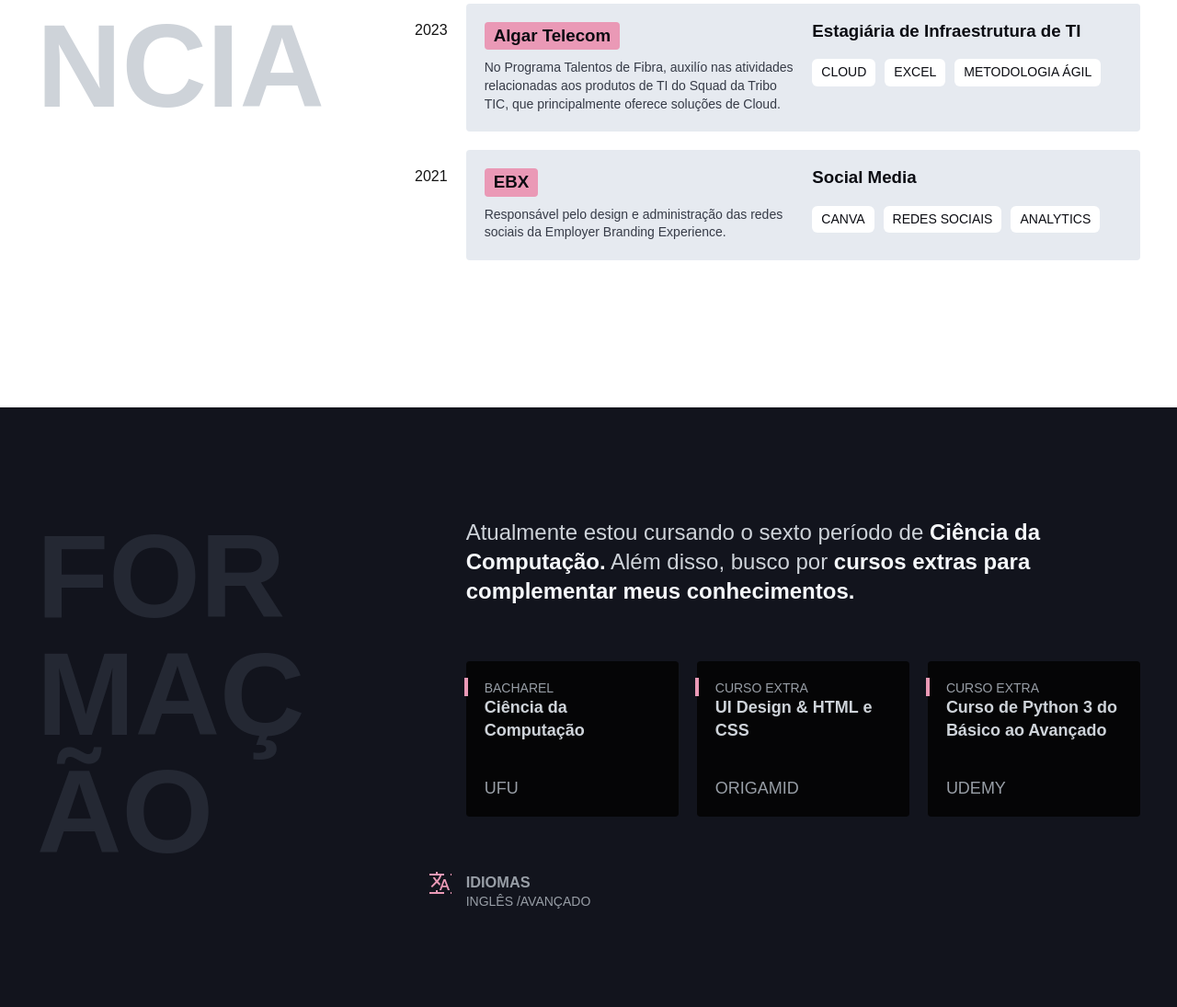
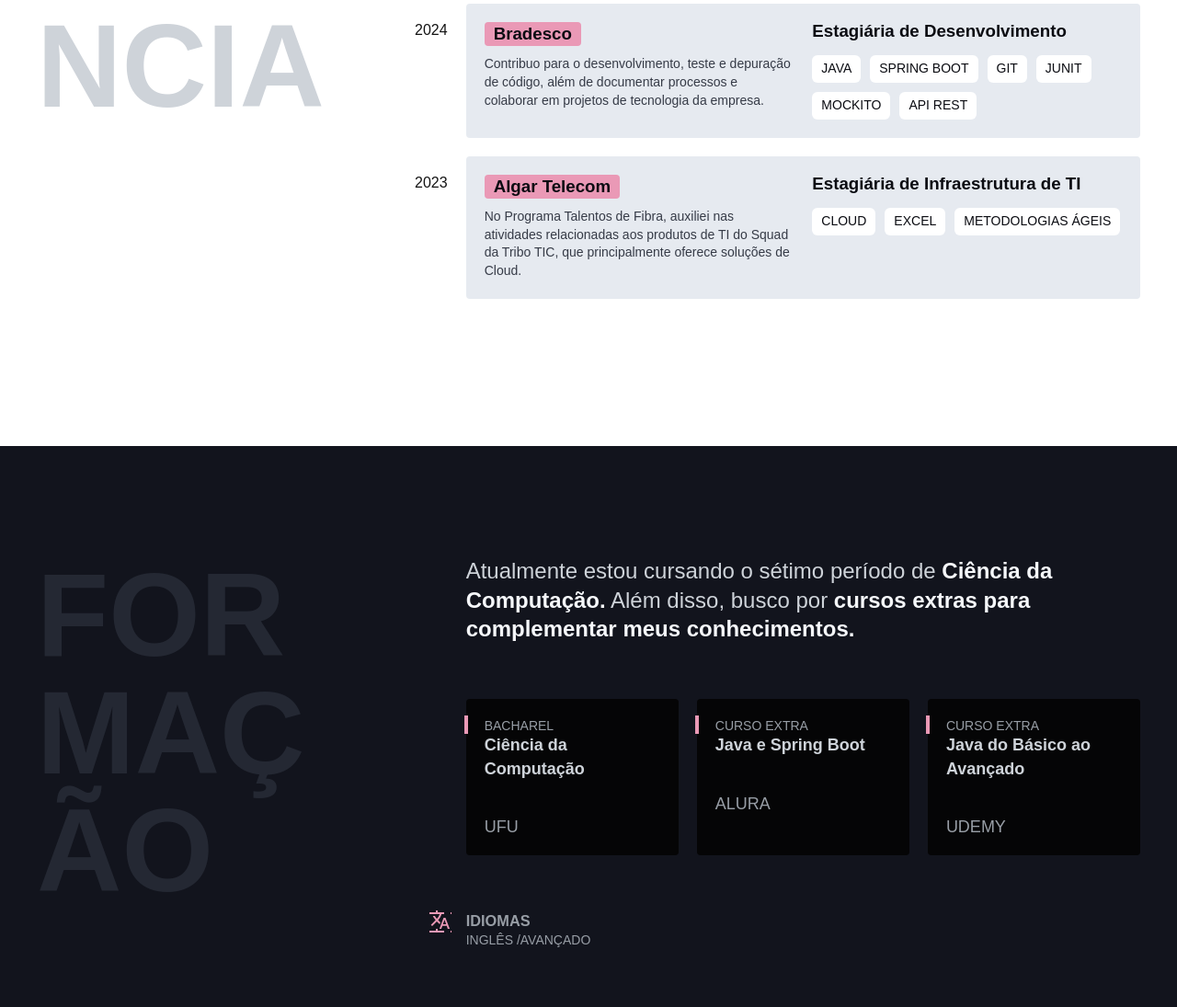
Before and after one commit to mendespann/mendespann.github.io, a plain HTML site: page index.html in a window 1280 px wide. Shown: the part 955-2050 px from the top of the page at 92% size. Drawn offline with Linux system fonts and the light colour scheme.

Commit message:
Atualizações 2024

```diff
--- a/css/experiencia.css
+++ b/css/experiencia.css
@@ -50,7 +50,7 @@
   font-weight: bold;
   background: #ea99b6;
   border-radius: 4px;
-  padding: 5px 10px;
+  padding: 3px 10px;
   width: fit-content;
 }
 
--- a/index.html
+++ b/index.html
@@ -31,38 +31,42 @@
   <main class="introducao">
     <img src="./img/fotinha.png" alt="">
     <div>
-      <h1>Oi, eu sou a <br> Pamela Mendes!</h1>
+      <h1>Oi, eu sou a <br> Pamela!</h1>
       <p>Cursando Ciência da Computação na UFU 📚</p>
-      <p>Estagiária de Infraestrutura de TI na Algar Telecom 🖥️</p>
+      <p>Estagiária de Desenvolvimento de Sistemas no Bradesco 🖥️📌</p>
     </div>
   </main>
 
   <section class="experiencia" id="experiencia" aria-label="experiencia">
     <h2 class="subtitulo">Experiência</h2>
     <div>
-      <p class="experiencia-texto"> Como hobbie, sou criadora de conteúdo de beleza no canal <strong> Pamela Mendes</strong>, que conta com mais de 80 mil inscritos. Por isso me considero uma pessoa versátil que transita entre facilmente entre dois mundos: a tecnologia, onde a lógica e a inovação prevalecem, e a criação de conteúdo, onde o emocional e a identificação trazem destaque no mundo da internet. </p>
+      <p class="experiencia-texto"> Me considero uma pessoa versátil que transita entre facilmente entre dois mundos: a tecnologia e a criação de conteúdo. Atualmente estou me aventurando no mundo do desenvolvimento de Sistemas, principalmente focado em Java e Spring Boot. Como hobbie, tenho um canal no youtube chamado <strong>Pamela Mendes</strong>, onde compartilho minhas experiências no mundo da beleza. </p>
+
+      <div class="empresa">
+        <span class="empresa-ano">2024</span>
+        <h3 class="empresa-nome">Bradesco</h3>
+        <h3 class="empresa-cargo">Estagiária de Desenvolvimento</h3>
+        <p class="empresa-texto">Contribuo para o desenvolvimento, teste e depuração de código, além de documentar processos e colaborar em projetos de tecnologia da empresa. </p>
+        <ul class="empresa-habilidades">
+          <li>JAVA</li>
+          <li>SPRING BOOT</li>
+          <li>GIT</li>
+          <li>JUNIT</li>
+          <li>MOCKITO</li>
+          <li>API REST</li>
+        </ul>
+      </div>
+
 
       <div class="empresa">
         <span class="empresa-ano">2023</span>
         <h3 class="empresa-nome">Algar Telecom</h3>
         <h3 class="empresa-cargo">Estagiária de Infraestrutura de TI</h3>
-        <p class="empresa-texto">No Programa Talentos de Fibra, auxilío nas atividades relacionadas aos produtos de TI do Squad da Tribo TIC, que principalmente oferece soluções de Cloud.</p>
+        <p class="empresa-texto">No Programa Talentos de Fibra, auxiliei nas atividades relacionadas aos produtos de TI do Squad da Tribo TIC, que principalmente oferece soluções de Cloud.</p>
         <ul class="empresa-habilidades">
           <li>CLOUD</li>
           <li>EXCEL</li>
-          <li>METODOLOGIA ÁGIL</li>
-        </ul>
-      </div>
-
-      <div class="empresa">
-        <span class="empresa-ano">2021</span>
-        <h3 class="empresa-nome">EBX</h3>
-        <h3 class="empresa-cargo">Social Media</h3>
-        <p class="empresa-texto">Responsável pelo design e administração das redes sociais da Employer Branding Experience. </p>
-        <ul class="empresa-habilidades">
-          <li>CANVA</li>
-          <li>REDES SOCIAIS</li>
-          <li>ANALYTICS</li>
+          <li>METODOLOGIAS ÁGEIS</li>
         </ul>
       </div>
 
@@ -74,7 +78,7 @@
       <h2 class="subtitulo">Formação</h2>
 
       <div>
-        <p class="formacao-texto">Atualmente estou cursando o sexto período de <strong> Ciência da Computação.</strong> Além disso, busco por <strong> cursos extras para complementar meus conhecimentos.</strong></p>
+        <p class="formacao-texto">Atualmente estou cursando o sétimo período de <strong> Ciência da Computação.</strong> Além disso, busco por <strong> cursos extras para complementar meus conhecimentos.</strong></p>
         <ul class="faculdade-lista">
           <li class="faculdade">
             <span class="faculdade-tipo">Bacharel</span>
@@ -83,12 +87,12 @@
           </li>
           <li class="faculdade">
             <span class="faculdade-tipo">Curso Extra</span>
-            <h3 class="faculdade-curso">UI Design & HTML e CSS</h3>
-            <span class="faculdade-instituicao">ORIGAMID</span>
+            <h3 class="faculdade-curso">Java e Spring Boot</h3>
+            <span class="faculdade-instituicao">ALURA</span>
           </li>
           <li class="faculdade">
             <span class="faculdade-tipo">Curso Extra</span>
-            <h3 class="faculdade-curso">Curso de Python 3 do Básico ao Avançado</h3>
+            <h3 class="faculdade-curso">Java do Básico ao Avançado</h3>
             <span class="faculdade-instituicao">UDEMY</span>
           </li>
         </ul>
@@ -108,7 +112,7 @@
     <div class="footer-container">
       <h3>Contato</h3>
       <ul class="footer-contato">
-        <li>contatopamelamendes@gmail.com</li>
+        <li>pamelamendesyt@gmail.com</li>
         <li><a href="https://github.com/mendespann">Github</a></li>
         <li><a href="https://www.linkedin.com/in/pamelamendesr/">Linkedin</a></li>
       </ul>
```
Also changed, not shown: 1 other file.
